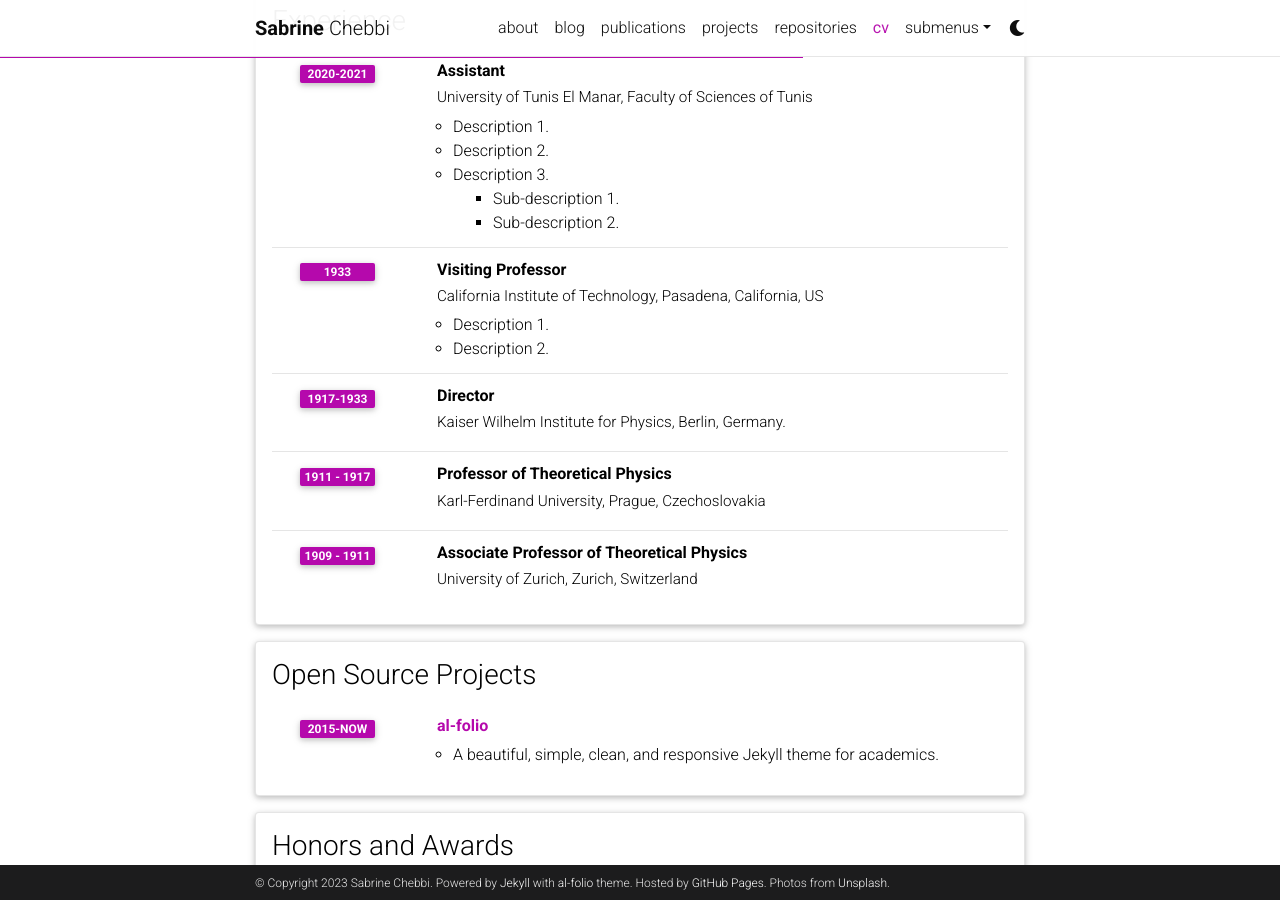
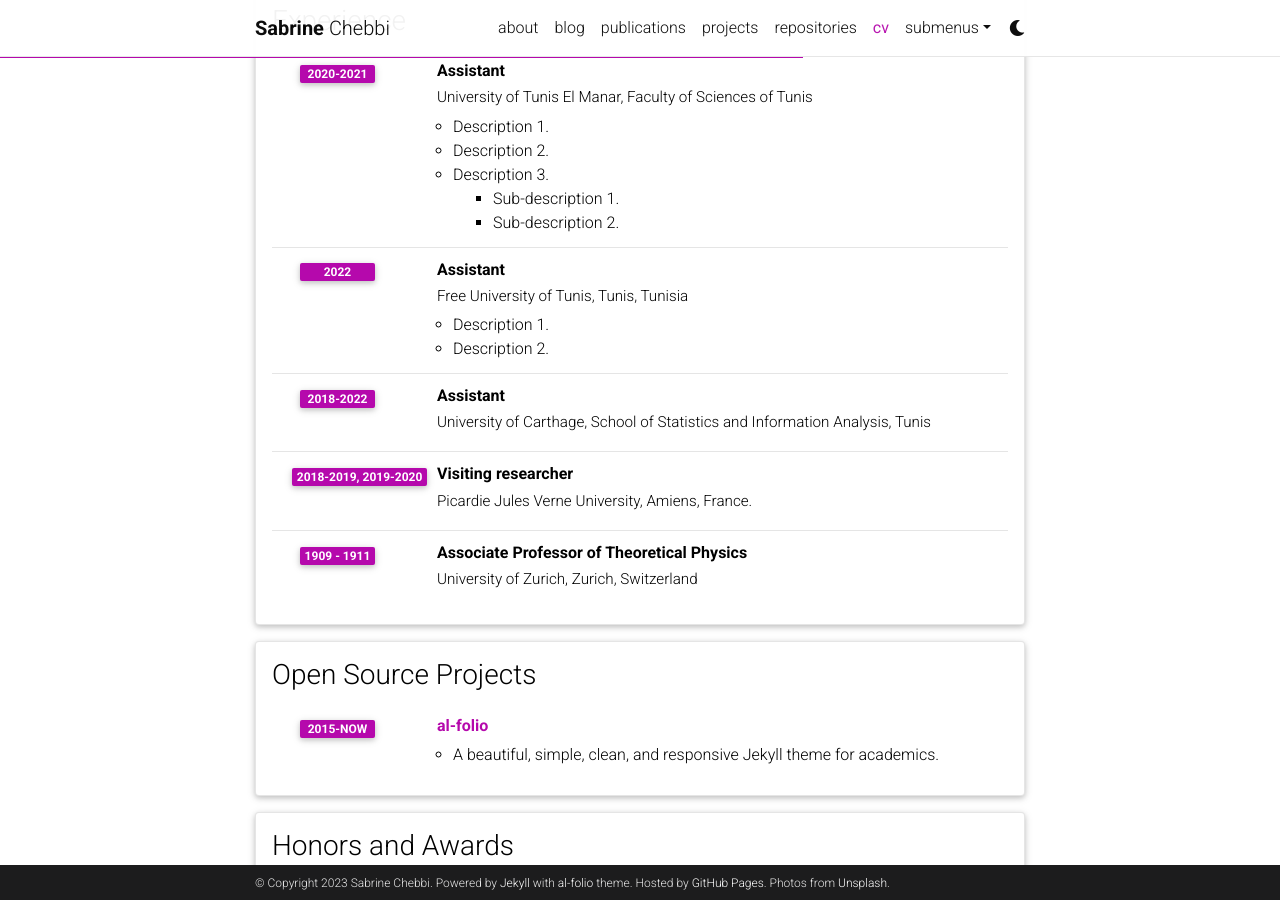
Before and after one commit to Sabrine-stack/Sabrine-stack.github.io, a Jekyll site: the page built from _pages/cv.md, in a window 1280 px wide and 900 px high, scrolled down 1127 px. Built offline with Jekyll 4.4.1, drawn with Linux system fonts in a browser that asks for light colours; comment, search, counter and statistics services are not loaded; a style sheet for code colours, icons or effects is not loaded.

Commit message:
Update cv.yml

```diff
--- a/_data/cv.yml
+++ b/_data/cv.yml
@@ -55,20 +55,20 @@
             - Sub-description 1.
             - Sub-description 2.
 
-    - title: Visiting Professor
-      institution: California Institute of Technology, Pasadena, California, US
-      year: 1933
+    - title: Assistant
+      institution: Free University of Tunis, Tunis, Tunisia
+      year: 2022
       description:
         - Description 1.
         - Description 2.
 
-    - title: Director
-      institution: Kaiser Wilhelm Institute for Physics, Berlin, Germany.
-      year: 1917-1933
+    - title: Assistant
+      institution: University of Carthage, School of Statistics and Information Analysis, Tunis
+      year: 2018-2022
 
-    - title: Professor of Theoretical Physics
-      institution: Karl-Ferdinand University, Prague, Czechoslovakia
-      year: 1911 - 1917
+    - title: Visiting researcher
+      institution: Picardie Jules Verne University, Amiens, France.
+      year: 2018-2019, 2019-2020
       description:
 
     - title: Associate Professor of Theoretical Physics
```
